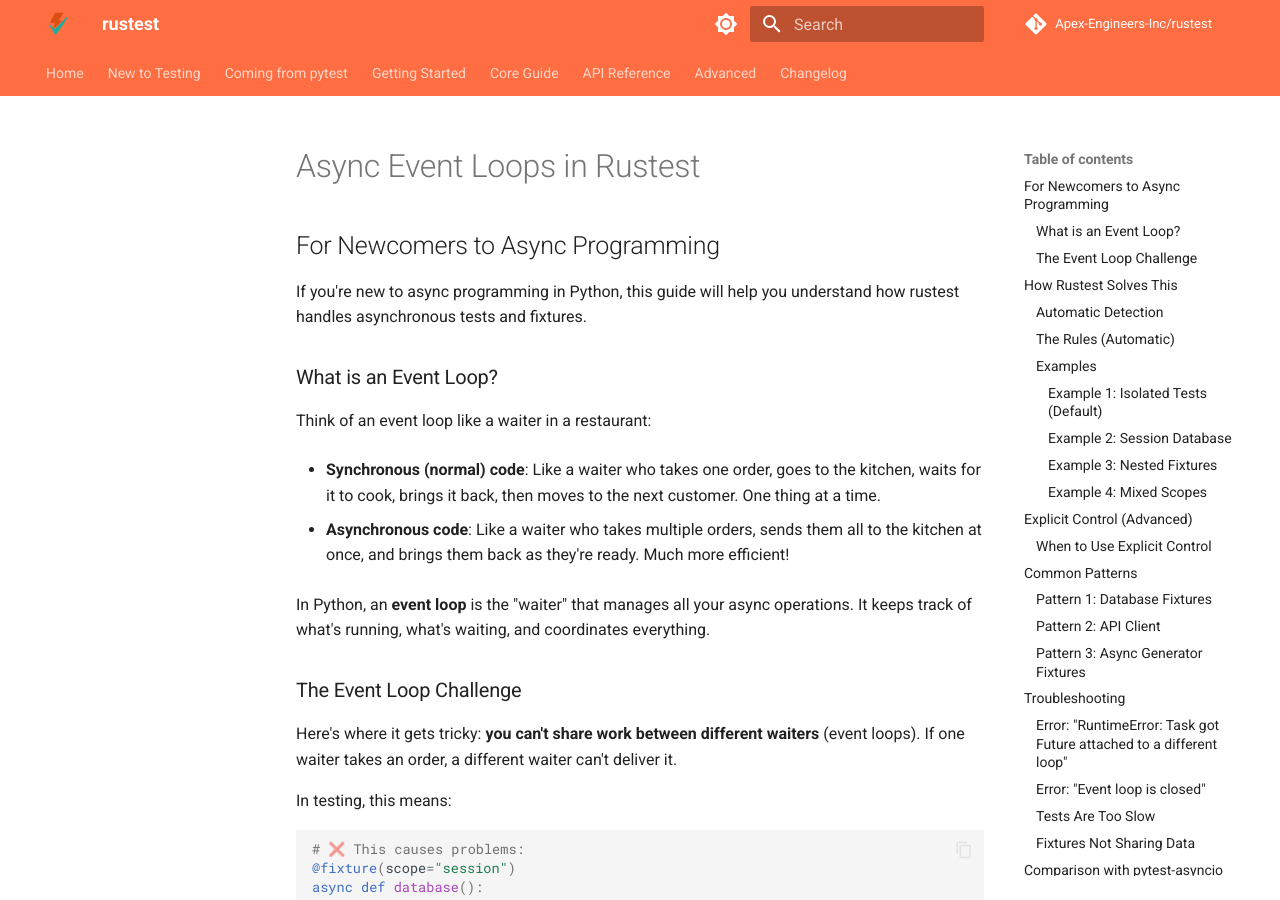
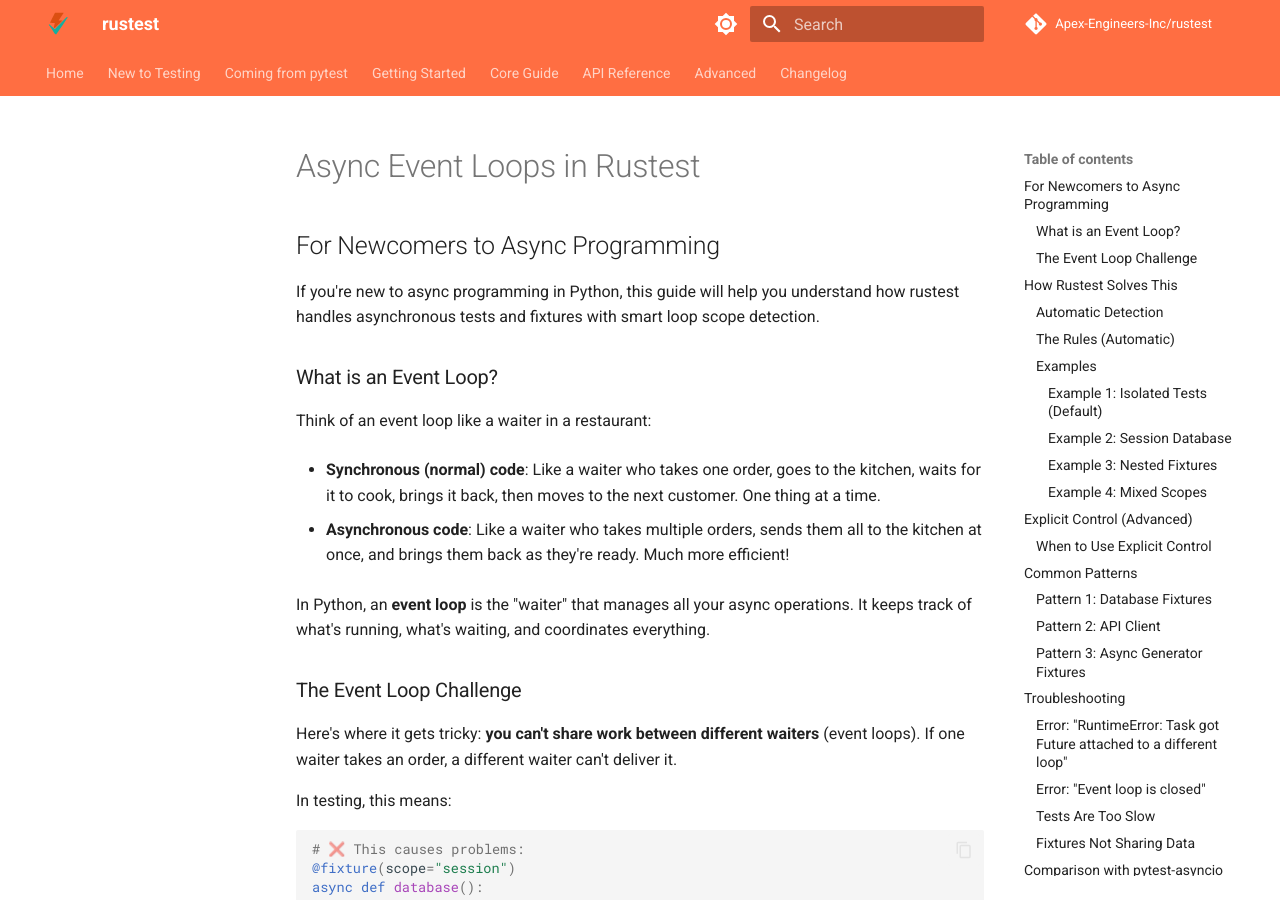
Before and after one commit to Apex-Engineers-Inc/rustest, an MkDocs documentation site: the page built from docs/async-event-loops.md, in a window 1280 px wide and 900 px high. Built offline with MkDocs 1.6.1 and Material for MkDocs 9.7.7, drawn with Linux system fonts in a browser that asks for light colours; comment, search, counter and statistics services are not loaded.

Commit message:
Trigger CI: Minor doc improvement for clarity

```diff
--- a/docs/async-event-loops.md
+++ b/docs/async-event-loops.md
@@ -2,7 +2,7 @@
 
 ## For Newcomers to Async Programming
 
-If you're new to async programming in Python, this guide will help you understand how rustest handles asynchronous tests and fixtures.
+If you're new to async programming in Python, this guide will help you understand how rustest handles asynchronous tests and fixtures with smart loop scope detection.
 
 ### What is an Event Loop?
 
```
